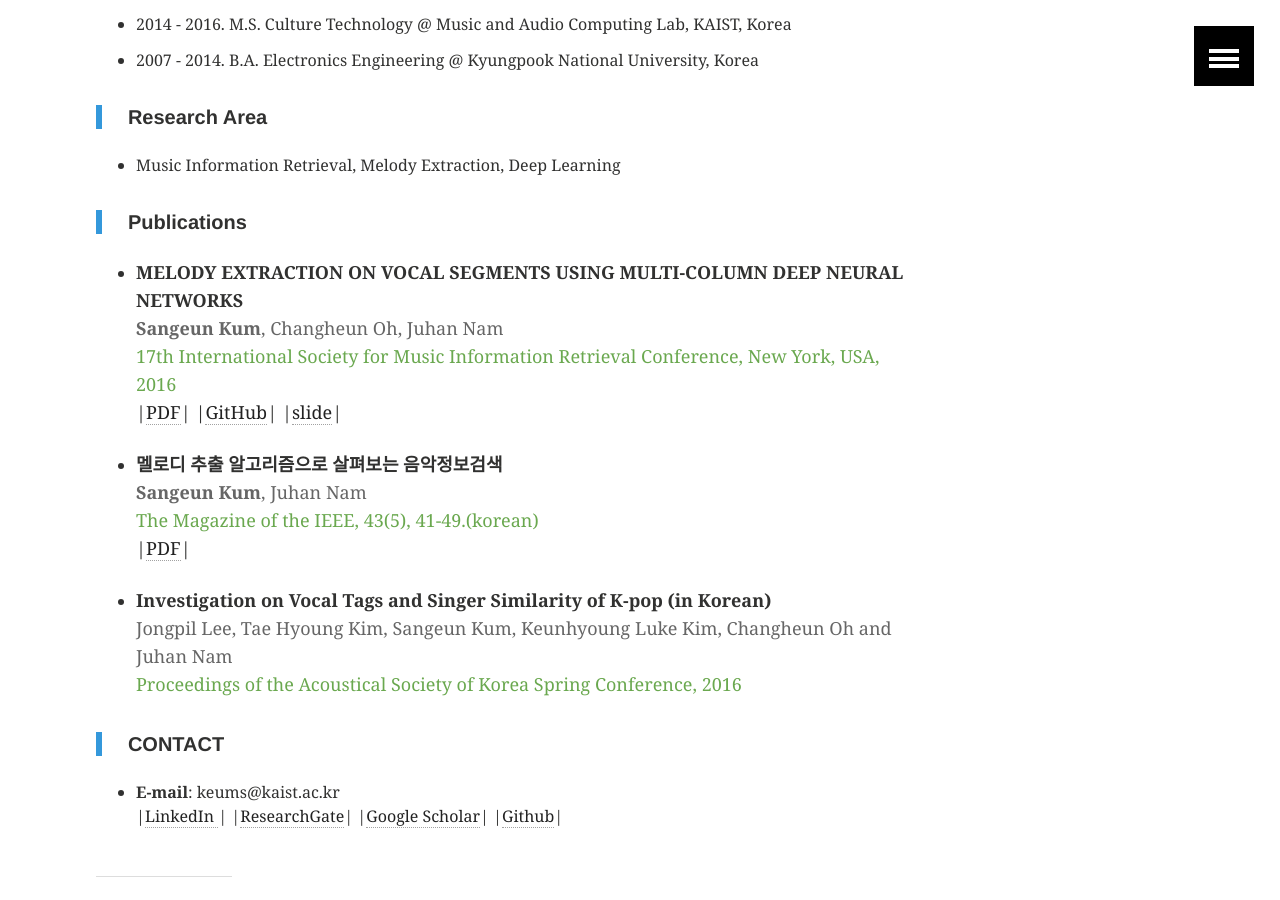
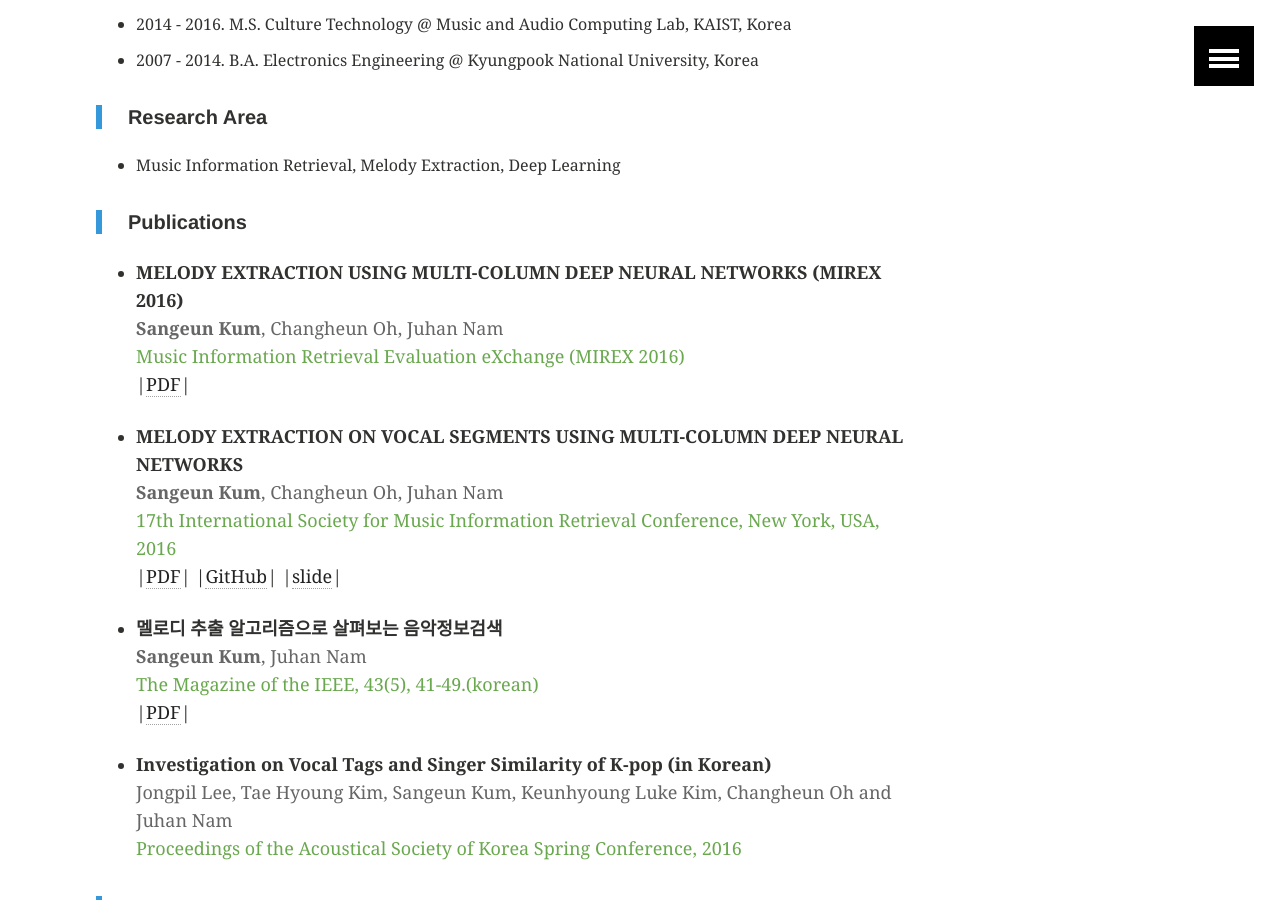
Before and after one commit to keums/keums.github.io, a Jekyll site: the page built from _posts/2016-8-25-CV.md, in a window 1280 px wide and 900 px high, scrolled down 387 px. Built offline with Jekyll 4.4.1, drawn with Linux system fonts in a browser that asks for light colours.

Commit message:
Update 2016-8-25-CV.md

```diff
--- a/_posts/2016-8-25-CV.md
+++ b/_posts/2016-8-25-CV.md
@@ -19,12 +19,20 @@ image:
 - Music Information Retrieval, Melody Extraction, Deep Learning
 
 <blockquote> <h5> Publications  </h5> </blockquote>
+
+- <b> MELODY EXTRACTION USING MULTI-COLUMN DEEP NEURAL
+NETWORKS (MIREX 2016) </b><br>
+<span style="color:#666666"> <b>Sangeun Kum</b>, Changheun Oh, Juhan Nam</span><br>
+<span style="color:#6aa84f"> Music Information Retrieval Evaluation eXchange (MIREX 2016)</span><br>
+|<a href = "http://www.music-ir.org/mirex/abstracts/2016/KON1.pdf" target="_blank">PDF</a>|
+
 - <b> MELODY EXTRACTION ON VOCAL SEGMENTS USING MULTI-COLUMN DEEP NEURAL NETWORKS </b><br>
 <span style="color:#666666"> <b>Sangeun Kum</b>, Changheun Oh, Juhan Nam</span><br>
 <span style="color:#6aa84f"> 17th International Society for Music Information Retrieval Conference, New York, USA, 2016</span><br>
 |<a href = "https://wp.nyu.edu/ismir2016/wp-content/uploads/sites/2294/2016/07/119_Paper.pdf" target="_blank">PDF</a>|
 |<a href = "https://github.com/keums/MelodyExtraction_MCDNN" target="_blank">GitHub</a>|
 |<a href = "http://www.slideshare.net/SangeunKum/ismir-2016melody-extraction" target="_blank">slide</a>|
+
 
 - <b> 멜로디 추출 알고리즘으로 살펴보는 음악정보검색 </b><br>
 <span style="color:#666666"> <b>Sangeun Kum</b>, Juhan Nam</span><br>
```
